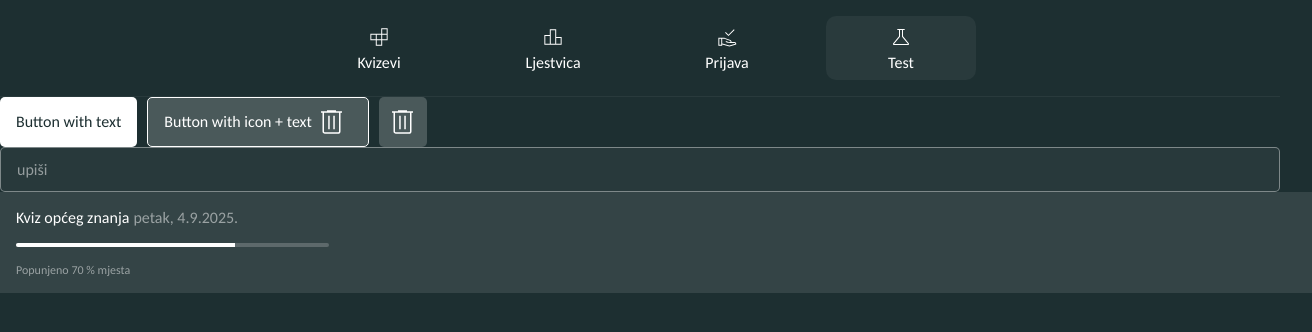
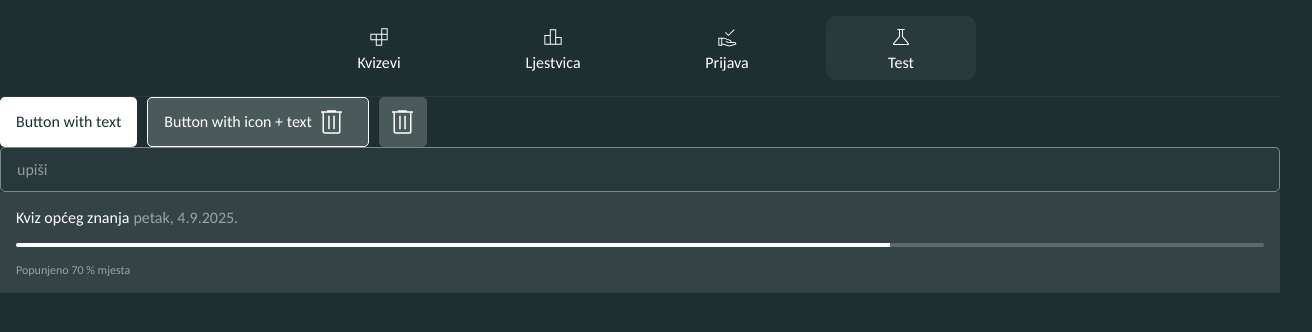
Before and after one commit to lovretomic/peta-kviz-app, a React (Vite) app: page /test in a window 1280 px wide. Shown: the top 332 px of the page, 1312 px wide, since content can reach past the window. Built offline with nearby package versions, Linux system fonts and the light colour scheme.

Commit message:
fixed style

```diff
--- a/src/components/ProgressBar/ProgressBar.module.scss
+++ b/src/components/ProgressBar/ProgressBar.module.scss
@@ -3,7 +3,6 @@
   flex-direction: column;
   gap: 4px;
   width: 100%;
-  max-width: 313px;
   height: 4px;
   background-color: rgba(white, 0.2);
   border-radius: 2px;
@@ -15,10 +14,10 @@
   transition: width 0.3s ease;
 }
 .progressBarContainer {
+  box-sizing: border-box;
   width: 100%;
   display: flex;
   flex-direction: column;
-  justify-content: flex-start;
   padding: 16px;
   gap: 16px;
   background-color: rgba(white, 0.1);
@@ -26,6 +25,7 @@
   .info {
     display: flex;
     flex-direction: row;
+    justify-content: flex-start;
     gap: 4px;
     .date {
       color: rgba(white, 0.5);
```
